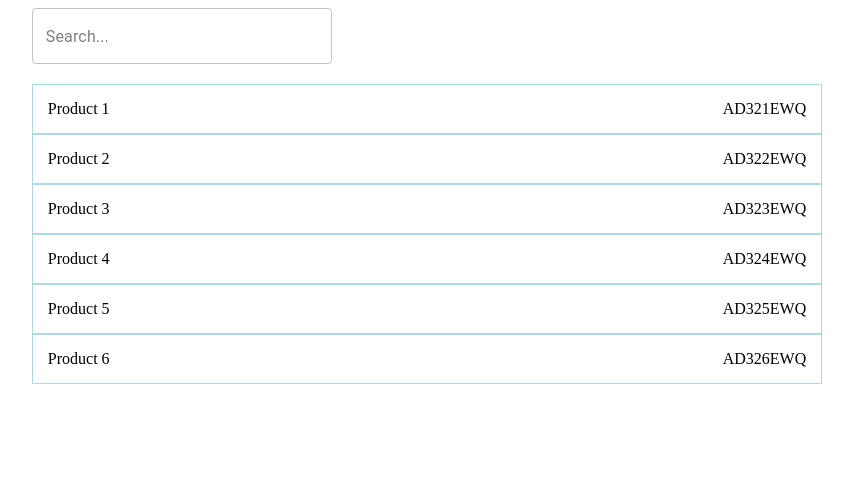
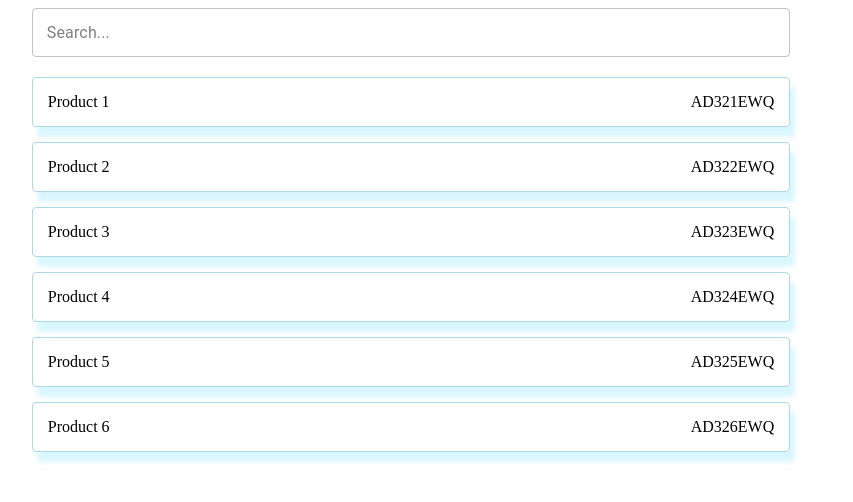
Before and after one commit to Logvinovsky/testApp, a React (Create React App) app: page /products in a window 1280 px wide. Shown: the top 502 px of the page, without its empty margins (229-1082 px from the left). Built offline with nearby package versions, Linux system fonts and the light colour scheme.

Commit message:
Style product list

```diff
--- a/src/components/Product/Product.tsx
+++ b/src/components/Product/Product.tsx
@@ -11,11 +11,12 @@ interface IProductProps {
 }
 
 const ProductWrapper = styled.div`
-  width: 100%;
   padding: 15px;
   border: 1px solid lightblue;
   display: flex;
   justify-content: space-between;
+  border-radius: 4px;
+  box-shadow: 5px 10px 5px rgba(0, 192, 255, 0.15);
 `;
 
 const Title = styled.div`
--- a/src/components/TextField/TextField.tsx
+++ b/src/components/TextField/TextField.tsx
@@ -1,17 +1,16 @@
 import { FC } from "react";
 import styled from "styled-components";
-import MaterialUiTextField, {TextFieldProps} from "@material-ui/core/TextField";
-import {TOnChange} from "../../utils/types";
-
-interface ITextFieldProps {
-  id: string;
-  placeholder: string;
-  value: string;
-  onChange: TOnChange;
-}
+import MaterialUiTextField, {
+  TextFieldProps,
+} from "@material-ui/core/TextField";
 
 const StyledTextField = styled(MaterialUiTextField)`
-  width: 300px;
+  width: 100%;
+
+  .MuiInputBase-input {
+    padding: 15px;
+  }
+
   .MuiOutlinedInput-root {
     & input::placeholder {
       color: grey;
--- a/src/hooks/useChangeWithDebounce.ts
+++ b/src/hooks/useChangeWithDebounce.ts
@@ -1,6 +1,5 @@
 import {
   ChangeEvent,
-  ChangeEventHandler,
   useCallback,
   useEffect,
   useMemo,
--- a/src/pages/productPage/ProductPage.tsx
+++ b/src/pages/productPage/ProductPage.tsx
@@ -18,6 +18,9 @@ const Wrapper = styled.div`
 
 const ProductsWrapper = styled.div`
   margin-top: 20px;
+  display: flex;
+  flex-direction: column;
+  gap: 15px;
 `;
 
 const ProductPage = () => {
@@ -28,7 +31,9 @@ const ProductPage = () => {
   const filteredProducts = useMemo(() => {
     return products.filter(
       (product: IProduct) =>
-        product.title.toLowerCase().includes(searchValue.trim().toLowerCase()) ||
+        product.title
+          .toLowerCase()
+          .includes(searchValue.trim().toLowerCase()) ||
         product.sku.toLowerCase().includes(searchValue.trim().toLowerCase())
     );
   }, [products, searchValue]);
--- a/src/utils/helpers.ts
+++ b/src/utils/helpers.ts
@@ -1,3 +1 @@
-import {css} from "styled-components";
-
 export const numericRegex = "\\d+";
```
